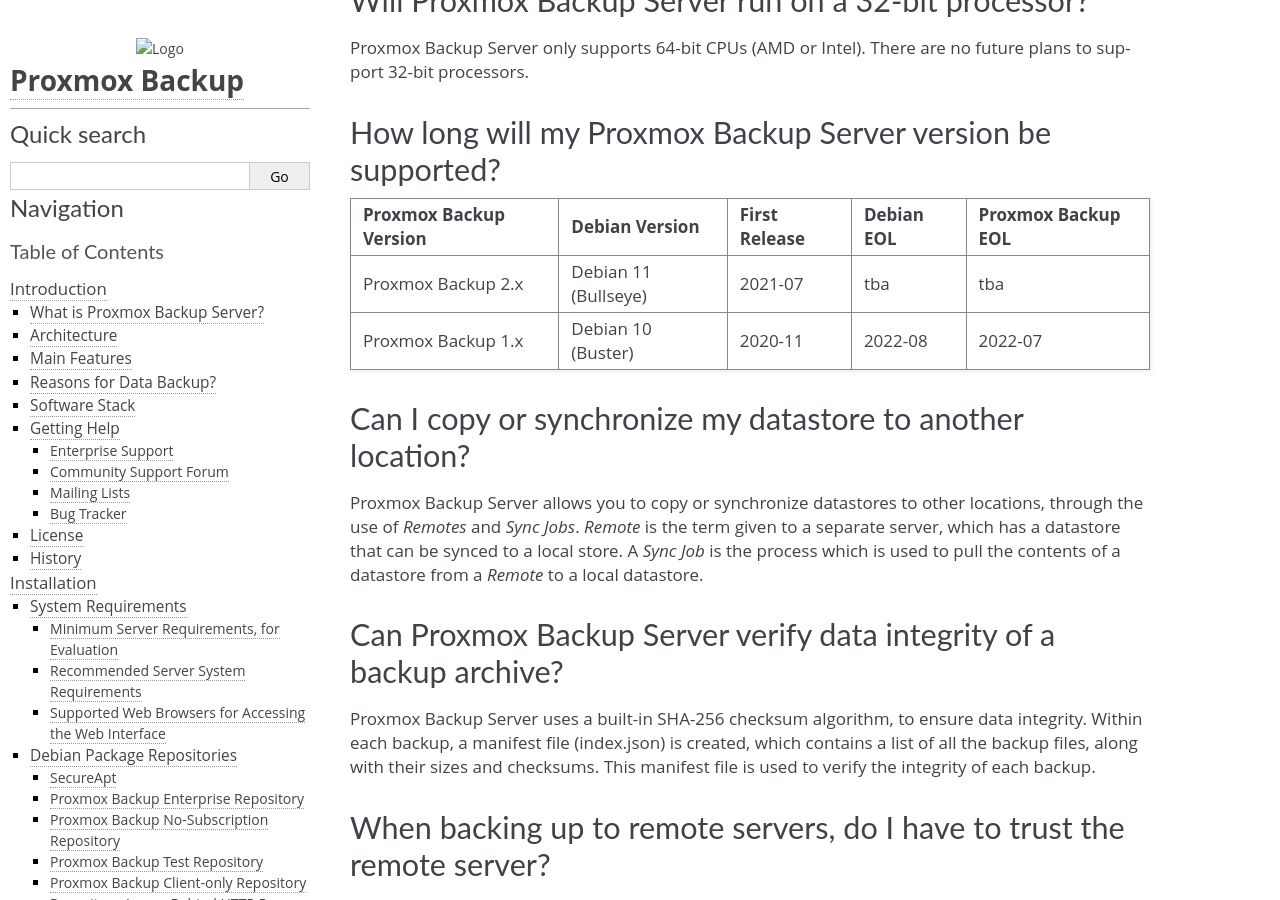
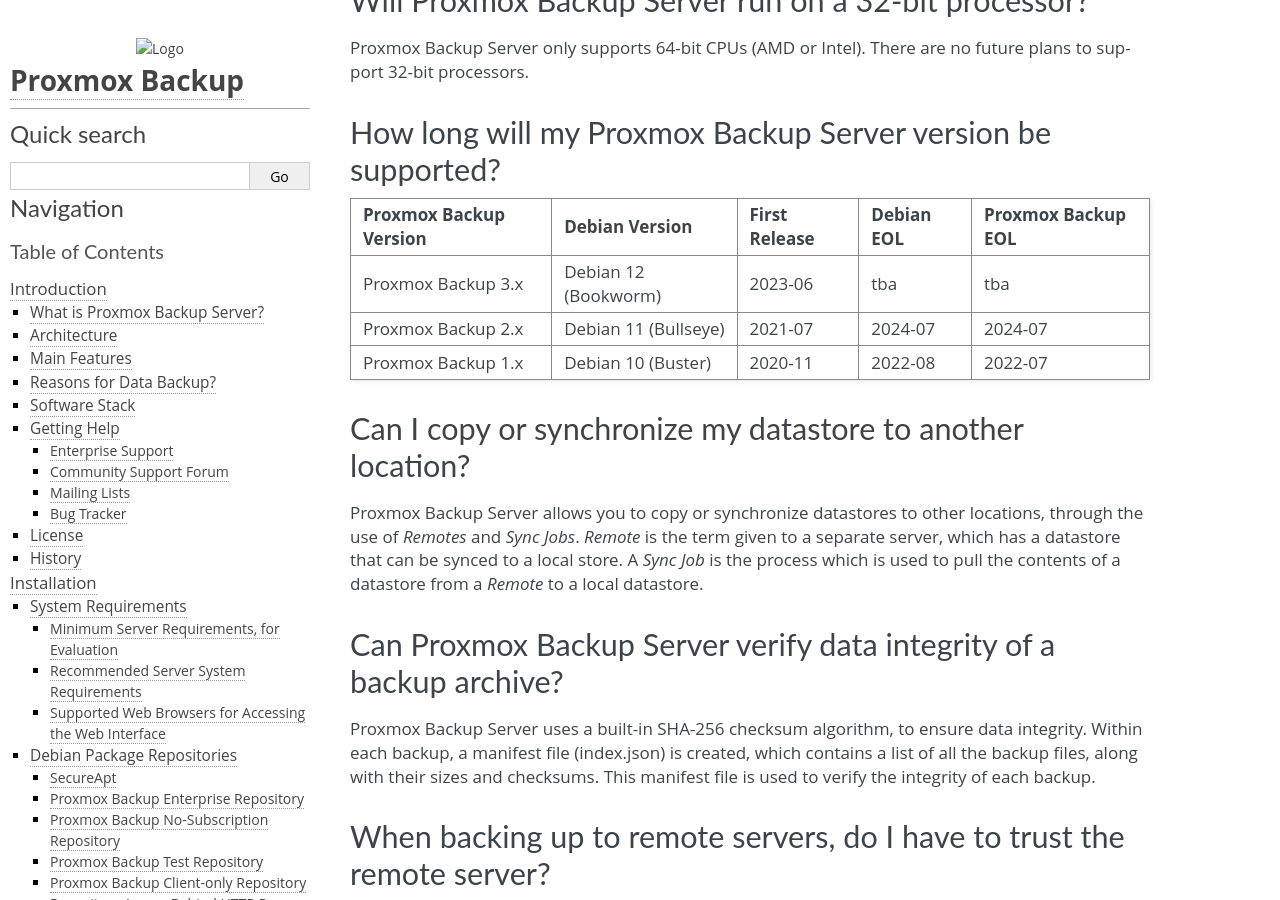
Before and after one commit to rikka-chunibyo/PBS-X, a Sphinx documentation site: the page built from docs/faq.rst, in a window 1280 px wide and 900 px high, scrolled down 440 px. Built offline with Sphinx 7.4.7, drawn with Linux system fonts in a browser that asks for light colours.

Commit message:
docs: update FAQ release support table, add PBS 2.x EOL date
Signed-off-by: Thomas Lamprecht <t.lamprecht@proxmox.com>

```diff
--- a/docs/faq.rst
+++ b/docs/faq.rst
@@ -27,7 +27,9 @@ How long will my Proxmox Backup Server version be supported?
 +-----------------------+----------------------+---------------+------------+--------------------+
 |Proxmox Backup Version | Debian Version       | First Release | Debian EOL | Proxmox Backup EOL |
 +=======================+======================+===============+============+====================+
-|Proxmox Backup 2.x     | Debian 11 (Bullseye) | 2021-07       | tba        | tba                |
+|Proxmox Backup 3.x     | Debian 12 (Bookworm) | 2023-06       | tba        | tba                |
++-----------------------+----------------------+---------------+------------+--------------------+
+|Proxmox Backup 2.x     | Debian 11 (Bullseye) | 2021-07       | 2024-07    | 2024-07            |
 +-----------------------+----------------------+---------------+------------+--------------------+
 |Proxmox Backup 1.x     | Debian 10 (Buster)   | 2020-11       | 2022-08    | 2022-07            |
 +-----------------------+----------------------+---------------+------------+--------------------+
```
